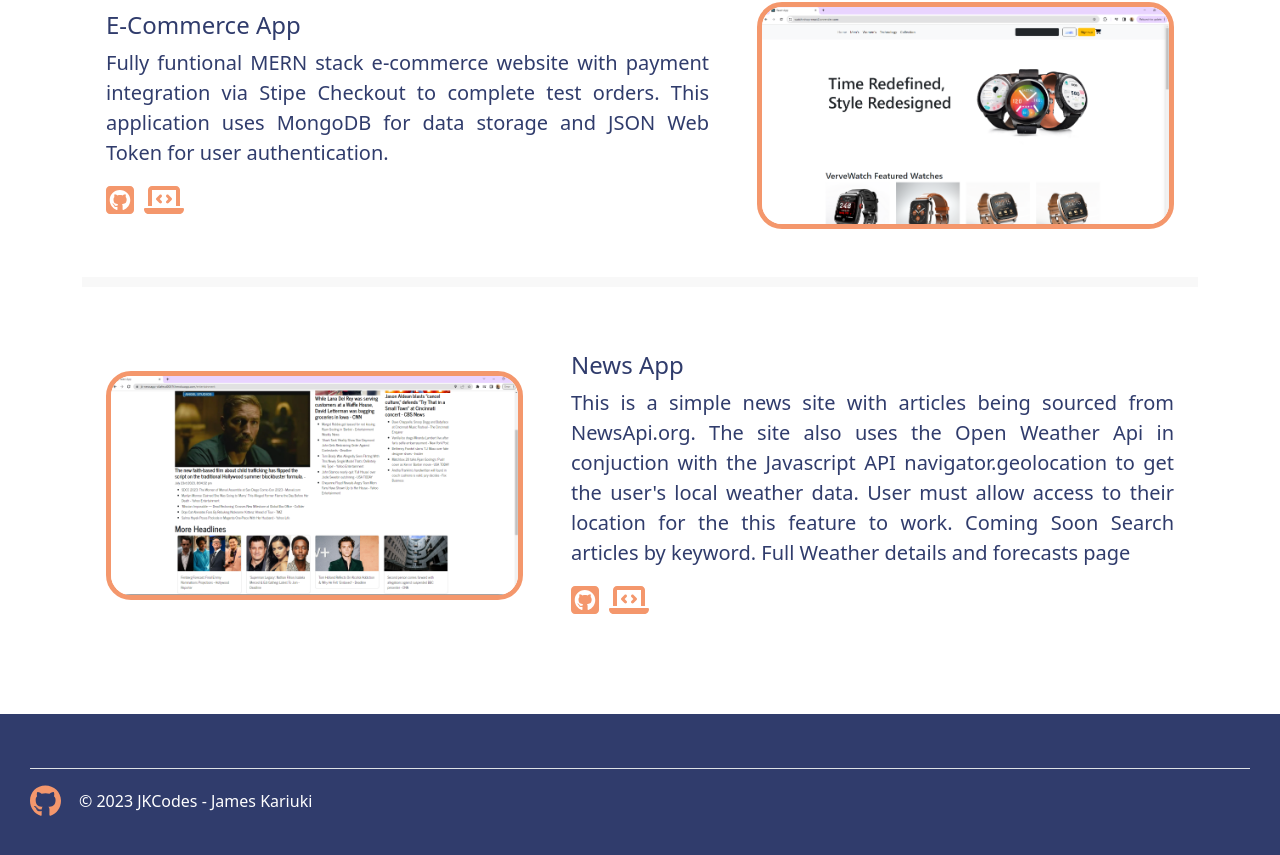
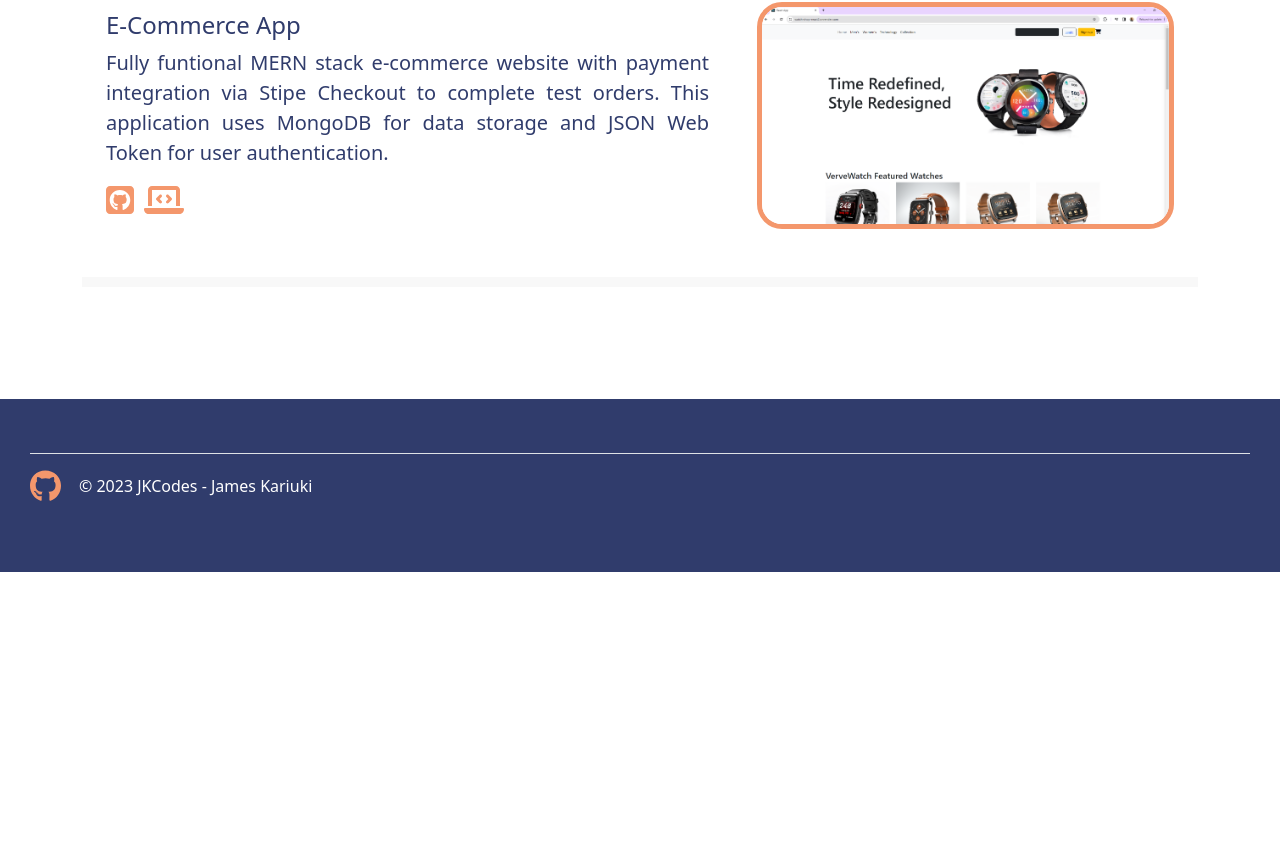
Before and after one commit to jkkariuki/my-porftolio, a React (Create React App) app: page / in a window 1280 px wide. Shown: the part 2321-3176 px from the top of the page. After the commit the page ends 2893 px from the top, so only its background shows below. Built offline with nearby package versions, Linux system fonts and the light colour scheme.

Commit message:
3 app focus

```diff
--- a/src/components/Portfolio.jsx
+++ b/src/components/Portfolio.jsx
@@ -119,38 +119,6 @@ function Portfolio() {
           <ImageBlock id="portfolioImg" src={image[5]} />
         </div>
         <hr />
-
-        <div class="col-10 col-sm-8 col-lg-5 portfolioImgDiv">
-          <ImageBlock id="portfolioImg" src={image[3]} />
-        </div>
-        <div class="col-lg-7">
-          <h4>News App</h4>
-
-          <div>
-            <p class="lead">
-              This is a simple news site with articles being sourced from
-              NewsApi.org. The site also uses the Open Weather Api in conjuction
-              with the Javascript API navigator.geolocation to get the user's
-              local weather data. User must allow access to their location for
-              the this feature to work. Coming Soon Search articles by keyword.
-              Full Weather details and forecasts page
-            </p>
-            <a href="https://github.com/jkkariuki/News-App">
-              <FontAwesomeIcon
-                className="icons"
-                icon={faGithubSquare}
-                size="2x"
-              />
-            </a>
-            <a href="https://weather-app-7z6i.onrender.com">
-              <FontAwesomeIcon
-                className="icons"
-                icon={faLaptopCode}
-                size="2x"
-              />{" "}
-            </a>
-          </div>
-        </div>
       </div>
     </div>
   );
```
